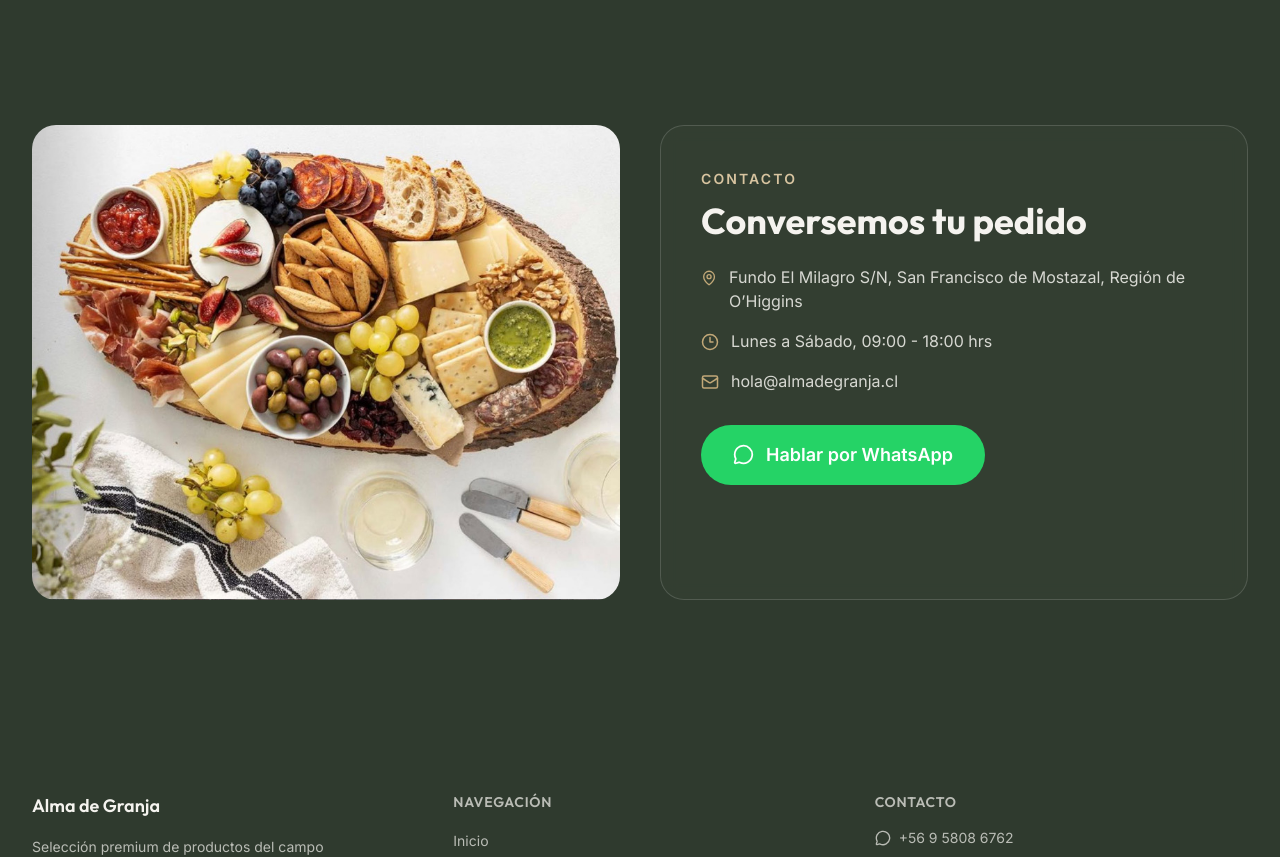
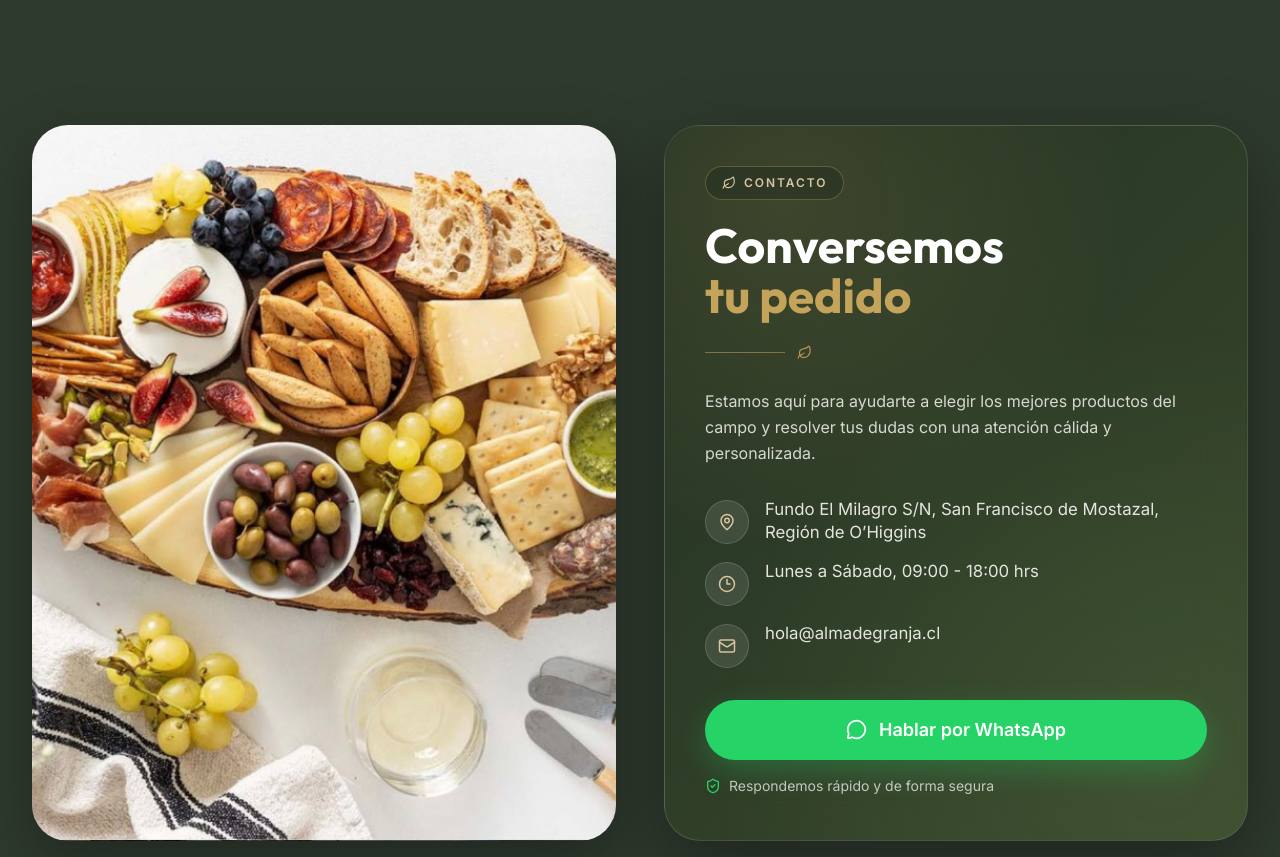
Before and after one commit to fpgalarce-creator/adg_vf, a React (Vite) app in the folder client/: page / in a window 1280 px wide. Shown: the part 2260-3117 px from the top of the page. Built offline with nearby package versions, Linux system fonts and the light colour scheme.

Commit message:
Rediseña sección de contacto con layout premium y glassmorphism

```diff
--- a/client/src/components/Contact.jsx
+++ b/client/src/components/Contact.jsx
@@ -1,5 +1,20 @@
-import { MessageCircle, MapPin, Clock3, Mail } from 'lucide-react'
+import { MessageCircle, MapPin, Clock3, Mail, ShieldCheck, Leaf } from 'lucide-react'
 import contactImg from '../assets/gallerymain.jpg'
+
+const contactInfo = [
+  {
+    icon: MapPin,
+    text: 'Fundo El Milagro S/N, San Francisco de Mostazal, Región de O’Higgins',
+  },
+  {
+    icon: Clock3,
+    text: 'Lunes a Sábado, 09:00 - 18:00 hrs',
+  },
+  {
+    icon: Mail,
+    text: 'hola@almadegranja.cl',
+  },
+]
 
 export default function Contact() {
   const openWhatsApp = () => {
@@ -8,27 +23,67 @@ export default function Contact() {
   }
 
   return (
-    <section id="contacto" className="py-24 sm:py-32 bg-[color:var(--bg-dark)] text-[color:var(--text-light)]">
+    <section
+      id="contacto"
+      className="py-20 sm:py-28 lg:py-32 bg-[color:var(--bg-dark)] text-[color:var(--text-light)]"
+    >
       <div className="max-w-7xl mx-auto px-4 sm:px-6 lg:px-8">
-        <div className="grid grid-cols-1 lg:grid-cols-2 gap-10 items-stretch">
-          <div className="rounded-3xl overflow-hidden min-h-[320px]">
-            <img src={contactImg} alt="Campo y entorno Alma de Granja" className="w-full h-full object-cover" />
+        <div className="grid grid-cols-1 lg:grid-cols-2 gap-8 lg:gap-12 items-stretch">
+          <div className="group rounded-[2rem] sm:rounded-[2.25rem] overflow-hidden min-h-[340px] sm:min-h-[420px] lg:min-h-[560px] shadow-[0_20px_60px_rgba(0,0,0,0.32)] animate-[contactFadeIn_0.85s_ease-out_forwards]">
+            <img
+              src={contactImg}
+              alt="Tabla gourmet y productos del campo"
+              className="w-full h-full object-cover transition-transform duration-700 ease-out group-hover:scale-[1.02]"
+            />
           </div>
 
-          <div className="rounded-3xl border border-white/15 bg-[color:var(--bg-dark-soft)]/40 p-8 sm:p-10 backdrop-blur-sm">
-            <span className="inline-block text-[color:var(--accent-soft)] text-sm font-semibold uppercase tracking-[0.15em] mb-3">Contacto</span>
-            <h2 className="font-heading font-bold text-3xl sm:text-4xl mb-6">Conversemos tu pedido</h2>
+          <div className="relative rounded-[2rem] sm:rounded-[2.25rem] border border-white/15 bg-[linear-gradient(135deg,rgba(34,49,34,0.90),rgba(60,75,45,0.85))] p-6 sm:p-8 lg:p-10 backdrop-blur-xl shadow-[0_24px_70px_rgba(0,0,0,0.36)] transition-all duration-300 hover:-translate-y-1 hover:shadow-[0_30px_78px_rgba(0,0,0,0.38)] animate-[contactFadeIn_0.95s_ease-out_forwards]">
+            <div className="pointer-events-none absolute inset-0 rounded-[inherit] bg-[radial-gradient(circle_at_20%_10%,rgba(196,163,90,0.15),transparent_45%),radial-gradient(circle_at_85%_90%,rgba(90,120,70,0.24),transparent_55%)]" />
 
-            <div className="space-y-4 text-[color:var(--text-light)]/85 mb-8">
-              <p className="flex gap-3"><MapPin size={18} className="mt-1 text-[color:var(--accent)]" /> Fundo El Milagro S/N, San Francisco de Mostazal, Región de O’Higgins</p>
-              <p className="flex gap-3"><Clock3 size={18} className="mt-1 text-[color:var(--accent)]" /> Lunes a Sábado, 09:00 - 18:00 hrs</p>
-              <p className="flex gap-3"><Mail size={18} className="mt-1 text-[color:var(--accent)]" /> hola@almadegranja.cl</p>
+            <div className="relative z-10">
+              <span className="inline-flex items-center gap-2 rounded-full border border-[#C4A35A]/35 bg-[#1f2b1f]/45 px-4 py-2 text-xs font-semibold uppercase tracking-[0.16em] text-[#D8C4A0] mb-5">
+                <Leaf size={14} />
+                Contacto
+              </span>
+
+              <h2 className="font-heading font-bold text-4xl sm:text-5xl leading-[1.05] mb-6">
+                <span className="block text-white">Conversemos</span>
+                <span className="block text-[#C4A35A]">tu pedido</span>
+              </h2>
+
+              <div className="mb-6 sm:mb-7 flex items-center gap-3 text-[#C4A35A]/85">
+                <span className="h-px w-16 sm:w-20 bg-[#C4A35A]/55" />
+                <Leaf size={15} />
+              </div>
+
+              <p className="text-[15px] sm:text-base leading-relaxed text-[color:var(--text-light)]/85 max-w-xl mb-7 sm:mb-8">
+                Estamos aquí para ayudarte a elegir los mejores productos del campo y resolver tus dudas con una atención cálida y personalizada.
+              </p>
+
+              <div className="space-y-4 mb-8">
+                {contactInfo.map(({ icon: Icon, text }) => (
+                  <div key={text} className="flex items-start gap-3 sm:gap-4">
+                    <span className="mt-0.5 shrink-0 inline-flex h-11 w-11 items-center justify-center rounded-full border border-white/15 bg-white/10 text-[#D8C4A0]">
+                      <Icon size={18} />
+                    </span>
+                    <p className="text-base sm:text-[1.05rem] leading-snug text-[color:var(--text-light)]/92">{text}</p>
+                  </div>
+                ))}
+              </div>
+
+              <button
+                onClick={openWhatsApp}
+                className="w-full inline-flex items-center justify-center gap-3 bg-[color:var(--whatsapp)] hover:bg-[color:var(--whatsapp-hover)] text-white px-6 py-4 rounded-full font-semibold text-lg shadow-[0_10px_30px_rgba(37,211,102,0.28)] hover:shadow-[0_16px_36px_rgba(37,211,102,0.36)] transition-all duration-300 hover:scale-[1.01]"
+              >
+                <MessageCircle size={21} />
+                Hablar por WhatsApp
+              </button>
+
+              <p className="mt-4 inline-flex items-center gap-2 text-sm text-[color:var(--text-light)]/75">
+                <ShieldCheck size={16} className="text-[color:var(--whatsapp)]" />
+                Respondemos rápido y de forma segura
+              </p>
             </div>
-
-            <button onClick={openWhatsApp} className="inline-flex items-center gap-3 bg-[color:var(--whatsapp)] hover:bg-[color:var(--whatsapp-hover)] text-white px-8 py-4 rounded-full font-semibold text-lg transition-all duration-300">
-              <MessageCircle size={21} />
-              Hablar por WhatsApp
-            </button>
           </div>
         </div>
       </div>
--- a/client/src/index.css
+++ b/client/src/index.css
@@ -116,6 +116,18 @@
     }
   }
 
+
+  @keyframes contactFadeIn {
+    0% {
+      opacity: 0;
+      transform: translateY(12px);
+    }
+    100% {
+      opacity: 1;
+      transform: translateY(0);
+    }
+  }
+
   @keyframes iconSoftFloat {
     0%, 100% {
       transform: translateY(0);
```
